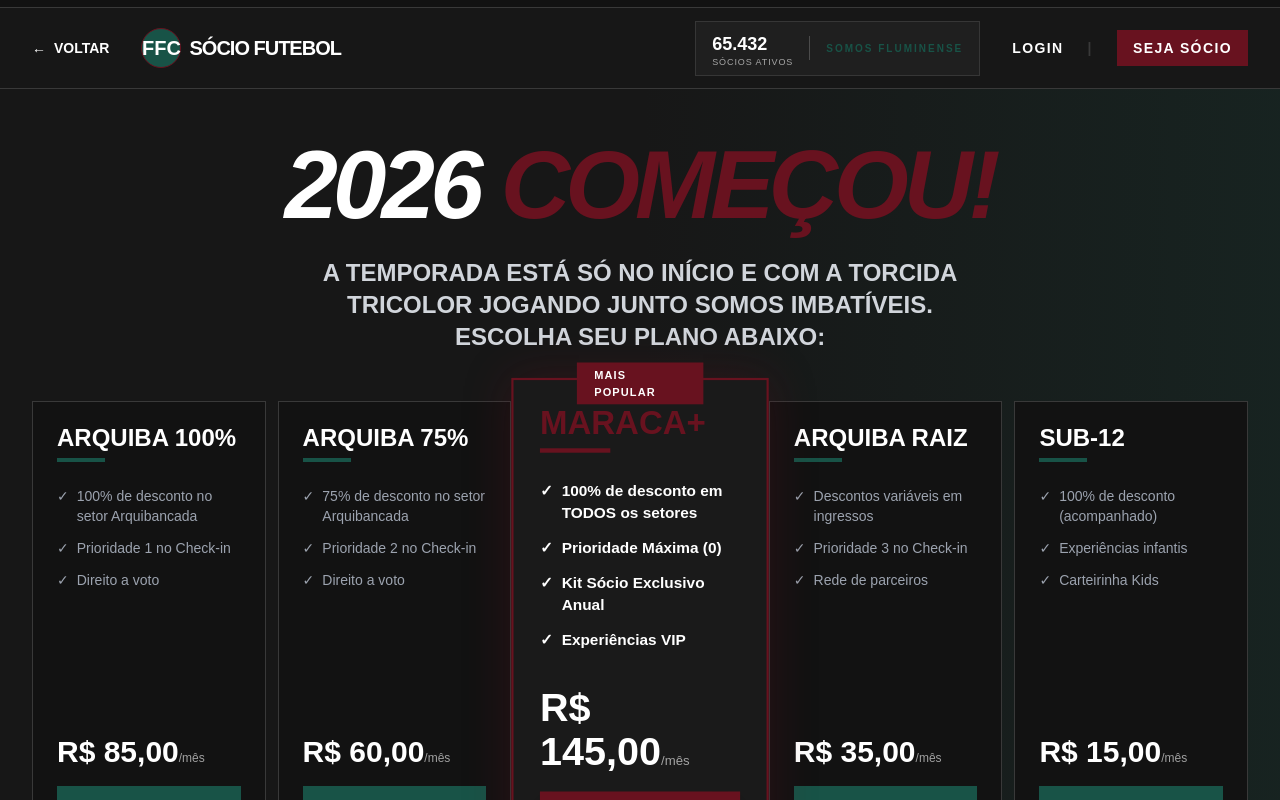
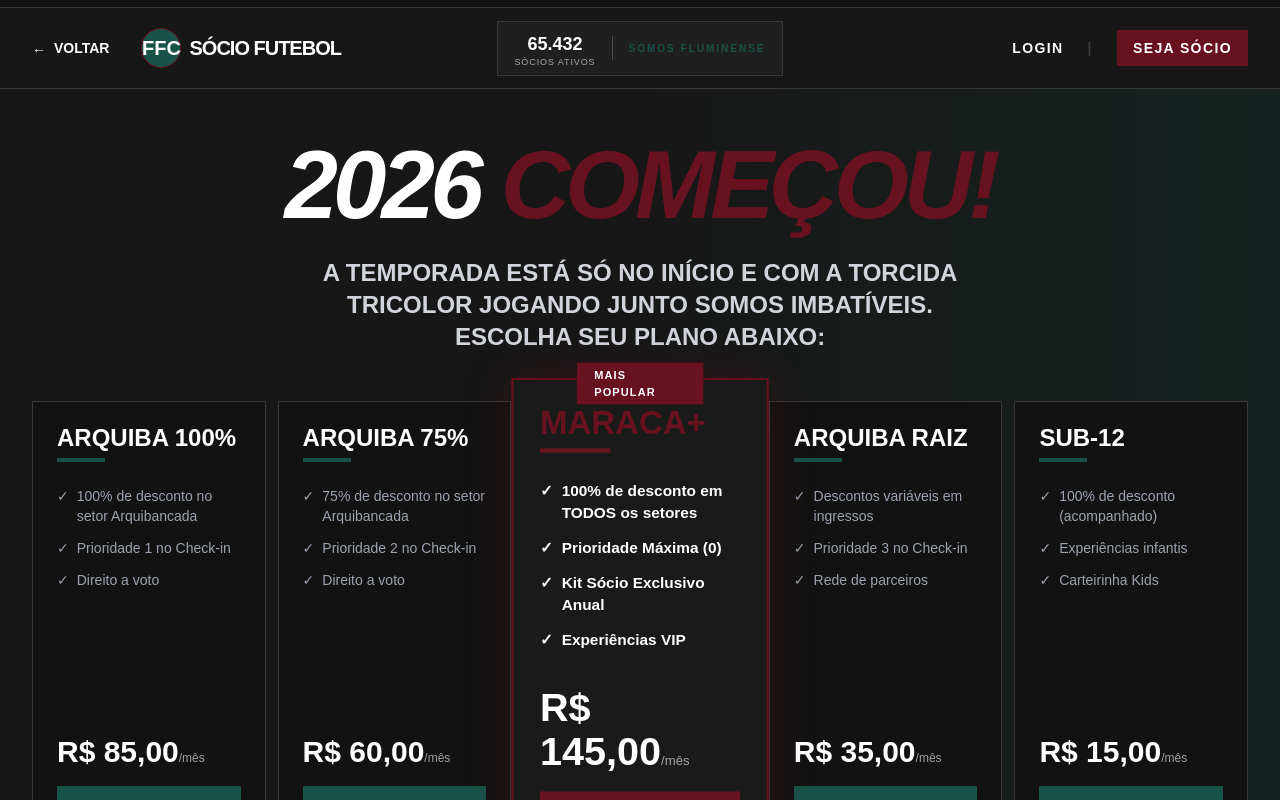
Before and after one commit to Feng-Brasil/lp-fluminense-planos-arquiba-2026, a Next.js app: page / in a window 1280 px wide. Shown: the top 800 px of the page. Built offline with nearby package versions, Linux system fonts and the light colour scheme.

Commit message:
Remoção da faixa tricolor e centralização do contador de sócios na barra superior.

```diff
--- a/app/page.tsx
+++ b/app/page.tsx
@@ -6,7 +6,8 @@
 
       {/* HEADER / NAVIGATION */}
       <nav className="border-b border-[#393939] bg-[#171717] sticky top-0 z-50">
-        <div className="max-w-7xl mx-auto px-4 sm:px-6 lg:px-8 h-20 flex items-center justify-between gap-4">
+        <div className="max-w-7xl mx-auto px-4 sm:px-6 lg:px-8 h-20 grid grid-cols-3 items-center">
+
           {/* LADO ESQUERDO: VOLTAR E LOGO */}
           <div className="flex items-center gap-4 md:gap-8 shrink-0">
             <a href="/" className="flex items-center gap-2 text-sm font-bold hover:text-[#185347] transition-colors">
@@ -18,23 +19,23 @@
             </div>
           </div>
 
-          {/* LADO DIREITO: CONTADOR + LOGIN + SEJA SÓCIO */}
-          <div className="flex items-center gap-4 md:gap-8">
-            {/* CONTADOR DE SÓCIOS INTEGRADO */}
+          {/* CENTRO: CONTADOR DE SÓCIOS CENTRALIZADO */}
+          <div className="flex justify-center">
             <div className="hidden md:flex items-center gap-4 bg-[#1f1f1f] px-4 py-2 border border-white/10">
-              <div className="flex flex-col leading-none">
+              <div className="flex flex-col leading-none text-center">
                 <span className="text-[#ffffff] font-black text-lg">65.432</span>
                 <span className="text-[9px] tracking-[0.1em] uppercase opacity-60">Sócios Ativos</span>
               </div>
-              <div className="h-6 w-[1px] bg-white/20"></div>
+              <div className="h-6 w-[1px] bg-white/20 hidden lg:block"></div>
               <span className="text-[10px] tracking-[0.2em] font-bold uppercase text-[#185347] hidden lg:block">Somos Fluminense</span>
             </div>
+          </div>
 
-            <div className="flex items-center gap-4 md:gap-6 font-bold text-sm tracking-widest">
-              <a href="#" className="hover:text-[#185347] transition-colors uppercase">LOGIN</a>
-              <span className="text-[#393939] hidden sm:inline">|</span>
-              <a href="#" className="bg-[#68121f] px-4 py-2 hover:bg-[#8a1829] transition-colors uppercase whitespace-nowrap">SEJA SÓCIO</a>
-            </div>
+          {/* LADO DIREITO: LOGIN + SEJA SÓCIO */}
+          <div className="flex items-center justify-end gap-4 md:gap-6 font-bold text-sm tracking-widest">
+            <a href="#" className="hover:text-[#185347] transition-colors uppercase">LOGIN</a>
+            <span className="text-[#393939] hidden sm:inline">|</span>
+            <a href="#" className="bg-[#68121f] px-4 py-2 hover:bg-[#8a1829] transition-colors uppercase whitespace-nowrap">SEJA SÓCIO</a>
           </div>
         </div>
       </nav>
```
